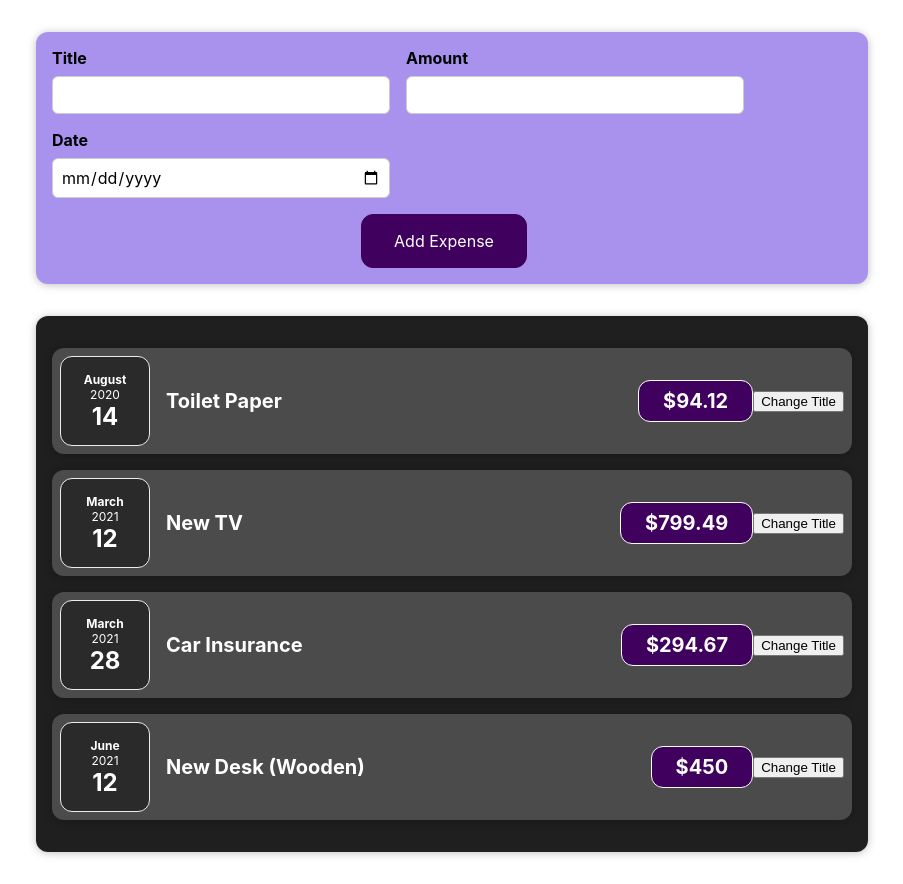
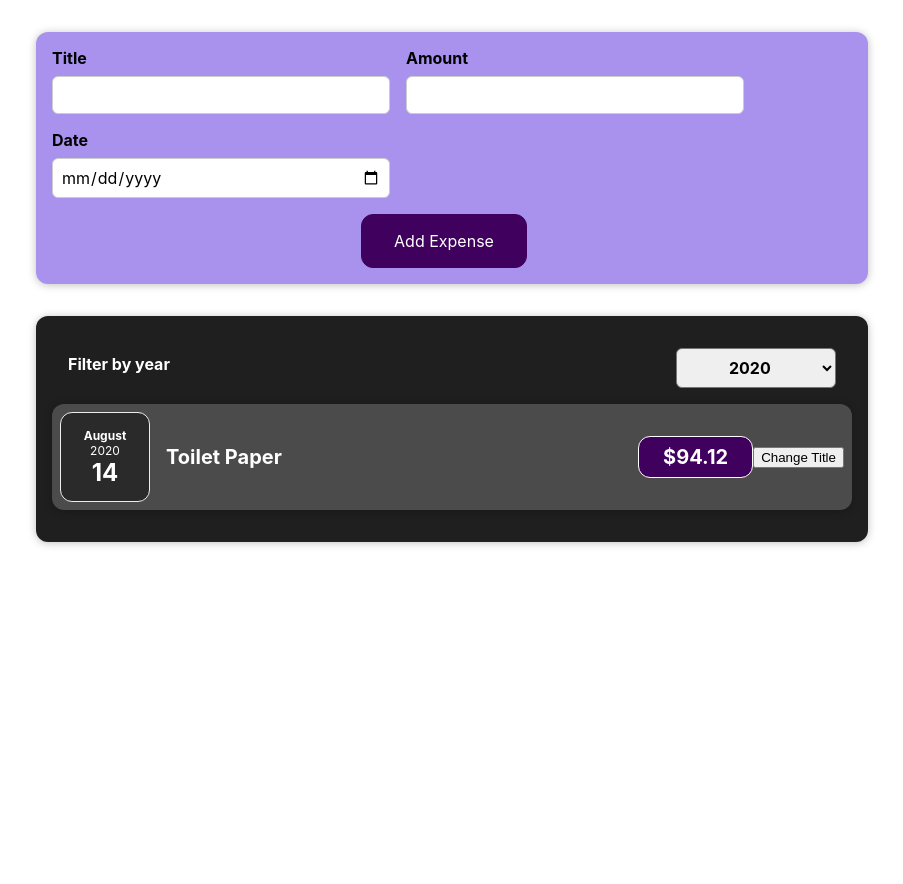
Before and after one commit to MoPinAle/react-complete-guide, a React (Create React App) app: page / in a window 1280 px wide. Shown: the whole page, without its empty margins (188-1091 px from the left). After the commit the page ends 800 px from the top, so only its background shows below. Built offline with nearby package versions, Linux system fonts and the light colour scheme.

Commit message:
ExpensesFilter component

```diff
--- a/src/App.js
+++ b/src/App.js
@@ -1,11 +1,9 @@
-import React from 'react';
+import React, { useState } from 'react';
 
 import Expenses from './components/Expenses/Expenses';
 import NewExpense from './components/NewExpense/NewExpense';
 
-
-const App = () => {
-  const expenses = [
+const DUMMY_EXPENSES = [
   {
     id: 'e1',
     title: 'Toilet Paper',
@@ -32,9 +30,18 @@ const App = () => {
   },
 ];
 
+const App = () => {
+  const [expenses, setExpenses] = useState(DUMMY_EXPENSES);
+
+  const addExpenseHandler = expense => {
+    setExpenses(prevExpenses => {
+      return [expense, ...prevExpenses];
+    });
+  };
+
   return (
     <div className='App'>
-       <NewExpense />
+       <NewExpense onAddExpense={addExpenseHandler} />
        <Expenses expenses={expenses} />
     </div>
   );
--- a/src/components/Expenses/Expenses.js
+++ b/src/components/Expenses/Expenses.js
@@ -1,14 +1,32 @@
-import React from 'react';
+import React, { useState } from 'react';
 
 import ExpenseItem from './ExpenseItem';
+import ExpensesFilter from './ExpensesFilter';
 import Card from '../UI/Card';
 import './Expenses.css';
 
 const Expenses = (props) => {
+  const [filteredYear, setFilteredYear] = useState('2020');
+
+  const filteredChangeHandler = (selectedYear) => {
+    setFilteredYear(selectedYear);
+  };
+
+  const filteredExpenses = props.expenses.filter(expense => {
+    return expense.date.getFullYear().toString() === filteredYear;
+  });
+
     return (
-        <Card className='expenses'>
-            {props.expenses.map(expense => (<ExpenseItem key={expense.id} expense={expense} />))}
-        </Card>
+        <div>
+            <Card className='expenses'>
+                <ExpensesFilter selected={filteredYear} onChangeFilter={filteredChangeHandler} />
+                 {filteredExpenses.map(expense => (<ExpenseItem
+                    key={expense.id}
+                    expense={expense}
+                />))}
+            </Card>
+        </div>
+
     )
 }
 
--- /dev/null
+++ b/src/components/Expenses/ExpensesFilter.css
@@ -0,0 +1,24 @@
+.expenses-filter {
+    color: white;
+    padding: 0 1rem;
+}
+
+.expenses-filter__control {
+    display: flex;
+    width: 100%;
+    align-items: center;
+    justify-content: space-between;
+    margin: 1rem 0;
+}
+
+.expenses-filter label {
+    font-weight: bold;
+    margin-bottom: 0.5rem;
+}
+
+.expenses-filter select {
+    font: inherit;
+    padding: 0.5rem 3rem;
+    font-weight: bold;
+    border-radius: 6px;
+}
--- /dev/null
+++ b/src/components/Expenses/ExpensesFilter.js
@@ -0,0 +1,25 @@
+import React from 'react';
+
+import './ExpensesFilter.css';
+
+const ExpensesFilter = (props) => {
+    const dropdownChangeHandler = (event) => {
+        props.onChangeFilter(event.target.value);
+    }
+
+    return (
+        <div className='expenses-filter'>
+            <div className='expenses-filter__control'>
+                <label>Filter by year</label>
+                <select value={props.selected} onChange={dropdownChangeHandler}>
+                    <option value='2019'>2019</option>
+                    <option value='2020'>2020</option>
+                    <option value='2021'>2021</option>
+                    <option value='2022'>2022</option>
+                </select>
+            </div>
+        </div>
+    );
+};
+
+export default ExpensesFilter;
--- a/src/components/NewExpense/ExpenseForm.js
+++ b/src/components/NewExpense/ExpenseForm.js
@@ -2,7 +2,7 @@ import React, { useState } from 'react';
 
 import './ExpenseForm.css';
 
-const ExpenseForm = () => {
+const ExpenseForm = (props) => {
     const [enteredTitle, setEnteredTitle] = useState('');
     const [enteredAmount, setEnteredAmount] = useState('');
     const [enteredDate, setEnteredDate] = useState('');
@@ -50,22 +50,38 @@ const ExpenseForm = () => {
             date: new Date(enteredDate),
         };
 
-        console.log(expenseData)
+        props.onSaveExpenseData(expenseData);
+        setEnteredTitle('');
+        setEnteredAmount('');
+        setEnteredDate('');
     };
 
     return <form onSubmit={submitHandler}>
         <div className='new-expense__controls'>
             <div className='new-expense__control'>
                 <label>Title</label>
-                <input type='text' onChange={titleChangeHandler} />
+                <input
+                    type='text'
+                    value={enteredTitle}
+                    onChange={titleChangeHandler} />
             </div>
             <div className='new-expense__control'>
                 <label>Amount</label>
-                <input type='number' min='0.01' step='0.01' onChange={amountChangeHandler} />
+                    <input
+                    type='number'
+                    value={enteredAmount}
+                    min='0.01'
+                    step='0.01'
+                    onChange={amountChangeHandler} />
             </div>
             <div className='new-expense__control'>
                 <label>Date</label>
-                <input type='date' min='2019-01-01' max='2022-12-31' onChange={dateChangeHandler} />
+                <input
+                    type='date'
+                    value={enteredDate}
+                    min='2019-01-01'
+                    max='2022-12-31'
+                    onChange={dateChangeHandler} />
             </div>
         </div>
         <div className='new-expense__actions'>
--- a/src/components/NewExpense/NewExpense.js
+++ b/src/components/NewExpense/NewExpense.js
@@ -3,10 +3,18 @@ import React from 'react';
 import ExpenseForm from './ExpenseForm';
 import './NewExpense.css';
 
-const NewExpense = () => {
+const NewExpense = (props) => {
+    const saveExpenseDataHandler = (enteredExpenseData) => {
+        const expenseData = {
+           ...enteredExpenseData,
+           id: Math.random().toString()
+        };
+        props.onAddExpense(expenseData);
+    };
+
     return (
         <div className='new-expense'>
-            <ExpenseForm />
+            <ExpenseForm onSaveExpenseData={saveExpenseDataHandler} />
         </div>
     )
 
```
Lines whose indentation alone changed are shown as unchanged.
